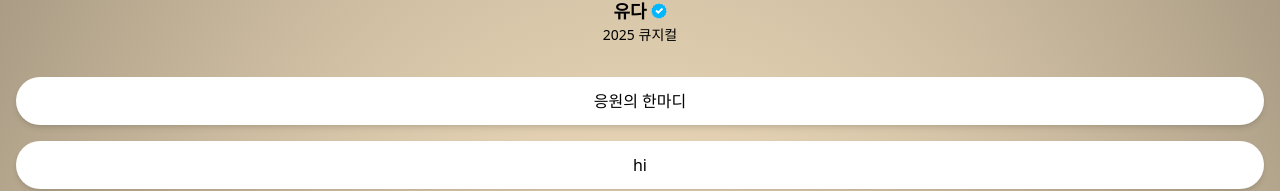
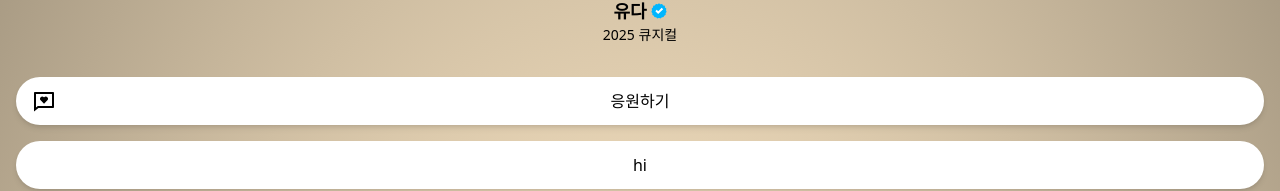
Before and after one commit to yejineee/qusical2024, a React (Vite) app: page / in a window 1280 px wide. Shown: the part 181-372 px from the top of the page. Built offline with nearby package versions, Linux system fonts and the light colour scheme; a web font is replaced by a local one.

Commit message:
feat: Button에 아이콘 추가

```diff
--- a/src/App.jsx
+++ b/src/App.jsx
@@ -9,7 +9,20 @@ function App() {
 		<div className="flex flex-col gap-8 justify-between px-4 pt-16 pb-4">
 			<ProfileSection />
 			<div className="flex flex-col gap-4 w-full h-full">
-				<LinkButton>응원의 한마디</LinkButton>
+				<LinkButton
+					outerLink="https://rollingpaper.site/rolls/1067289"
+					icon={
+						<svg
+							xmlns="http://www.w3.org/2000/svg"
+							viewBox="0 0 24 24"
+							fill="currentColor"
+						>
+							<path d="M6.45455 19L2 22.5V4C2 3.44772 2.44772 3 3 3H21C21.5523 3 22 3.44772 22 4V18C22 18.5523 21.5523 19 21 19H6.45455ZM4 18.3851L5.76282 17H20V5H4V18.3851ZM12.0178 14.6997L8.65901 11.341C7.78033 10.4623 7.78033 9.03769 8.65901 8.15901C9.53769 7.28033 10.9623 7.28033 11.841 8.15901L12.0178 8.33579L12.1945 8.15901C13.0732 7.28033 14.4978 7.28033 15.3765 8.15901C16.2552 9.03769 16.2552 10.4623 15.3765 11.341L12.0178 14.6997Z"></path>
+						</svg>
+					}
+				>
+					응원하기
+				</LinkButton>
 				<LinkButton>hi</LinkButton>
 			</div>
 			<TwoByTwoSection />
--- a/src/components/LinkButton.jsx
+++ b/src/components/LinkButton.jsx
@@ -1,4 +1,22 @@
-function LinkButton({ onClick, children }) {
+function LinkButton({ children, outerLink, icon }) {
+	const onClick = () => {
+		if (outerLink) {
+			return window.open(outerLink, "_blank", "noopener,noreferrer");
+		}
+	};
+
+	if (icon) {
+		return (
+			<button
+				className="flex justify-center items-center px-4 w-full h-12 bg-white rounded-3xl shadow-md"
+				onClick={onClick}
+			>
+				<div className="absolute left-8 w-6 h-6">{icon}</div>
+				<div>{children}</div>
+			</button>
+		);
+	}
+
 	return (
 		<button
 			className="w-full h-12 bg-white rounded-3xl shadow-md"
```
